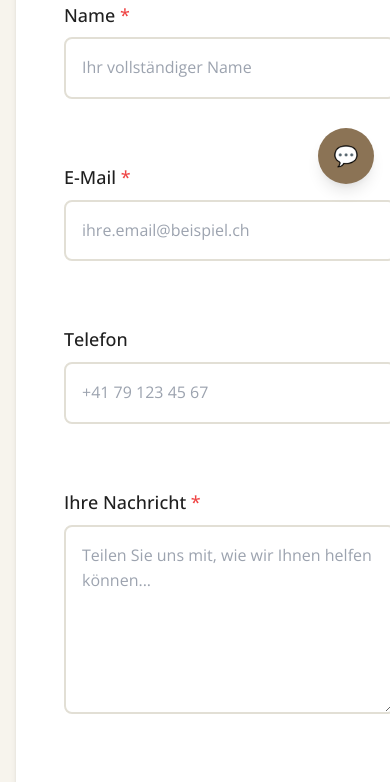
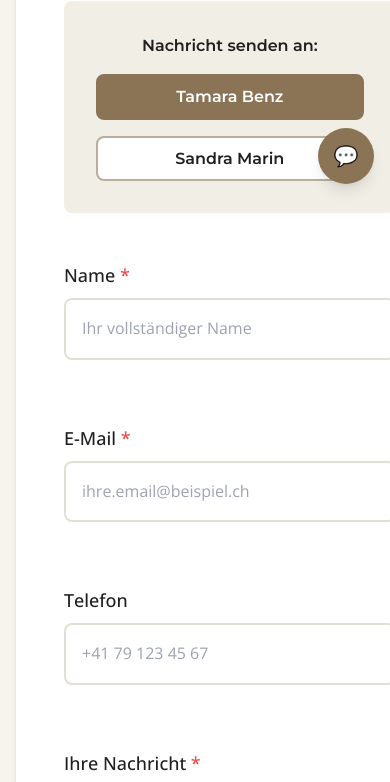
Before and after one commit to GianlucaMarin/koerperrein-website, a website: page kontakt.html in a window 390 px wide. Shown: the part 644-1426 px from the top of the page. Drawn offline with nearby package versions, Linux system fonts and the light colour scheme.

Commit message:
mobile verbessert

```diff
--- a/css/components.css
+++ b/css/components.css
@@ -2562,6 +2562,50 @@ a:focus-visible {
   background-color: #f8d7da;
   border: 1px solid #f5c6cb;
   color: #721c24;
+}
+
+/* Recipient Selection */
+.recipient-selection {
+  margin-bottom: var(--spacing-xl);
+  padding: var(--spacing-lg);
+  background-color: var(--color-bg-light);
+  border-radius: var(--radius-md);
+}
+
+.recipient-label {
+  font-family: var(--font-heading);
+  font-size: var(--font-size-base);
+  font-weight: var(--font-weight-semibold);
+  color: var(--color-text-dark);
+  margin-bottom: var(--spacing-md);
+  text-align: center;
+}
+
+.recipient-buttons {
+  display: flex;
+  gap: var(--spacing-md);
+  justify-content: center;
+}
+
+.btn-recipient {
+  flex: 1;
+  max-width: 200px;
+  background-color: var(--color-white);
+  color: var(--color-text-dark);
+  border: 2px solid #B8AE9F;
+  transition: all var(--transition-base);
+}
+
+.btn-recipient:hover {
+  background-color: #F5F3F0;
+  border-color: #8B7355;
+  transform: translateY(-1px);
+}
+
+.btn-recipient.active {
+  background-color: #8B7355;
+  color: var(--color-white);
+  border-color: #8B7355;
 }
 
 /* Contact Info Cards */
@@ -4438,6 +4482,17 @@ body-detox.html .hero-split,
     font-size: var(--font-size-sm);
   }
 
+  /* Fix Recipient Selection */
+  .recipient-buttons {
+    flex-direction: column;
+    align-items: stretch;
+  }
+
+  .btn-recipient {
+    max-width: 100%;
+    width: 100%;
+  }
+
   /* Fix Form Buttons */
   .form-actions .btn,
   .btn-block {
--- a/includes/footer.html
+++ b/includes/footer.html
@@ -30,7 +30,7 @@
         <h3 class="footer-heading">KONTAKT</h3>
         <ul class="footer-links">
           <li><a class="footer-link" href="mailto:tamara.benz@koerperrein.com">tamara.benz@koerperrein.com</a></li>
-          <li><a class="footer-link" href="mailto:sandra.marin@koerperrein.com">sandra.marin@koerperrein.com</a></li>
+          <li><a class="footer-link" href="mailto:sandra.marin@koerperrein.ch">sandra.marin@koerperrein.ch</a></li>
         </ul>
       </div>
     </div>
--- a/js/contact-form.js
+++ b/js/contact-form.js
@@ -8,6 +8,26 @@
 
   const form = document.getElementById('contactForm');
   if (!form) return;
+
+  // Recipient Selection Functionality
+  const recipientButtons = document.querySelectorAll('.btn-recipient');
+  const recipientField = document.getElementById('recipientField');
+
+  recipientButtons.forEach(button => {
+    button.addEventListener('click', function() {
+      // Remove active class from all buttons
+      recipientButtons.forEach(btn => btn.classList.remove('active'));
+
+      // Add active class to clicked button
+      this.classList.add('active');
+
+      // Update hidden field with selected recipient
+      const recipient = this.dataset.recipient;
+      recipientField.value = recipient;
+
+      console.log('Selected recipient:', recipient, 'Email:', this.dataset.email);
+    });
+  });
 
   const nameInput = document.getElementById('name');
   const emailInput = document.getElementById('email');
--- a/kontakt.html
+++ b/kontakt.html
@@ -54,10 +54,24 @@
           <div class="contact-form-wrapper">
             <h2 class="section-title">Senden Sie uns eine Nachricht</h2>
 
+            <!-- Recipient Selection -->
+            <div class="recipient-selection">
+              <p class="recipient-label">Nachricht senden an:</p>
+              <div class="recipient-buttons">
+                <button type="button" class="btn btn-recipient active" data-recipient="tamara" data-email="tamara.benz@koerperrein.com">
+                  Tamara Benz
+                </button>
+                <button type="button" class="btn btn-recipient" data-recipient="sandra" data-email="sandra.marin@koerperrein.ch">
+                  Sandra Marin
+                </button>
+              </div>
+            </div>
+
             <form class="contact-form" id="contactForm" name="contact" method="POST" data-netlify="true" data-netlify-honeypot="bot-field">
               <!-- Honeypot field for spam protection -->
               <input type="hidden" name="bot-field">
               <input type="hidden" name="form-name" value="contact">
+              <input type="hidden" name="recipient" id="recipientField" value="tamara">
 
               <!-- Name Field -->
               <div class="form-group">
@@ -167,7 +181,7 @@
             <div class="contact-info-card">
               <h3 class="contact-info-title">Sandra Marin</h3>
               <a href="tel:+41792367040" class="contact-link">+41 79 236 70 40</a>
-              <a href="mailto:sandra.marin@koerperrein.com" class="contact-link">sandra.marin@koerperrein.com</a>
+              <a href="mailto:sandra.marin@koerperrein.ch" class="contact-link">sandra.marin@koerperrein.ch</a>
               <p class="contact-info-text">Behandlungen in Richterswil (montags) und Wädenswil</p>
             </div>
 
```
Also changed, not shown: agb.html (+3 -3 lines), ueber-uns.html (+1 -1 lines).
